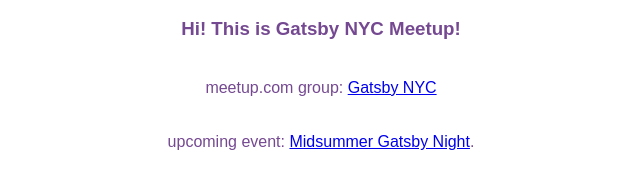
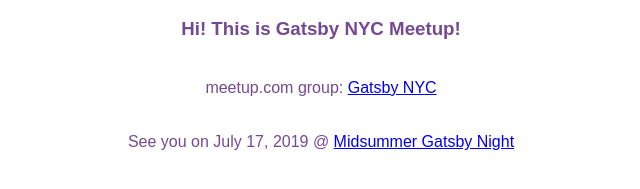
Before and after one commit to olegchursin/gatsbynewyork, a plain HTML site: page index.html in a window 1280 px wide. Shown: the part 279-468 px from the top of the page, without its empty margins (319-959 px from the left). Drawn offline with Linux system fonts and the light colour scheme.

Commit message:
fix(content): Change event copy

```diff
--- a/index.html
+++ b/index.html
@@ -26,8 +26,9 @@
     <img id='logo' src="https://gearedapp.co.uk/wp-content/uploads/2019/02/gatsby.svg" alt="Gatsby Logo">
     <h3 class='gatsby-text'>Hi! This is Gatsby NYC Meetup!</h3>
     <p class='gatsby-text'>meetup.com group: <a href="https://www.meetup.com/Gatsby-NYC">Gatsby NYC</a></p>
-    <p class='gatsby-text'>upcoming event: <a href="https://www.meetup.com/Gatsby-NYC/events/262665026/">Midsummer
-        Gatsby Night</a>.</p>
+    <p class='gatsby-text'>See you on July 17, 2019 @ <a
+        href="https://www.meetup.com/Gatsby-NYC/events/262665026/">Midsummer
+        Gatsby Night</a></p>
   </section>
 
   <script src="js/vendor/modernizr-3.7.1.min.js"></script>
```
